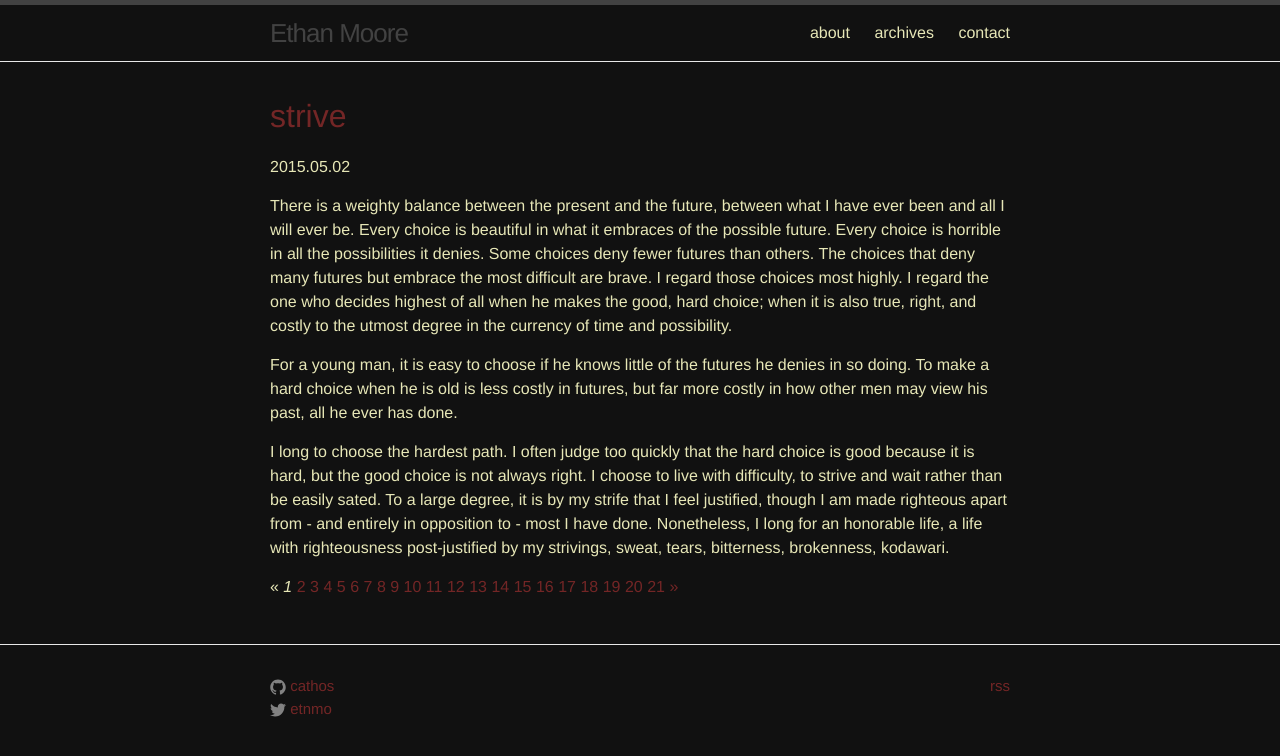
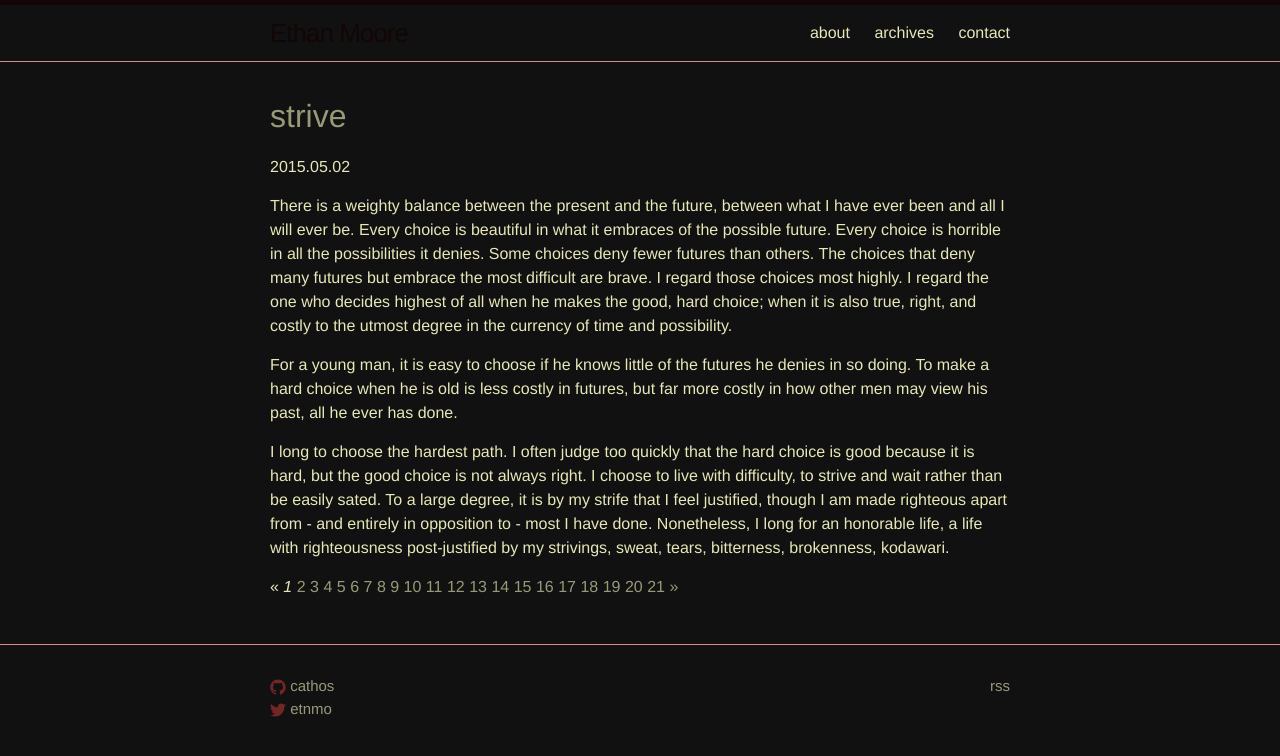
Before and after one commit to cathos/cathos.github.io, a Jekyll site: the page built from index.html, in a window 1280 px wide. Shown: the top 756 px of the page. Built offline with Jekyll 4.4.1, drawn with Linux system fonts in a browser that asks for light colours; the list of posts is cut into pages by our own code.

Commit message:
Update main.scss

```diff
--- a/css/main.scss
+++ b/css/main.scss
@@ -15,9 +15,9 @@ $spacing-unit:     30px;
 
 $text-color:       #e7e7b7;
 $background-color: #111;
-$brand-color:      #732626;
+$brand-color:      #999979;
 
-$grey-color:       #828282;
+$grey-color:       #732626;
 $grey-color-light: lighten($grey-color, 40%);
 $grey-color-dark:  darken($grey-color, 25%);
 
```
